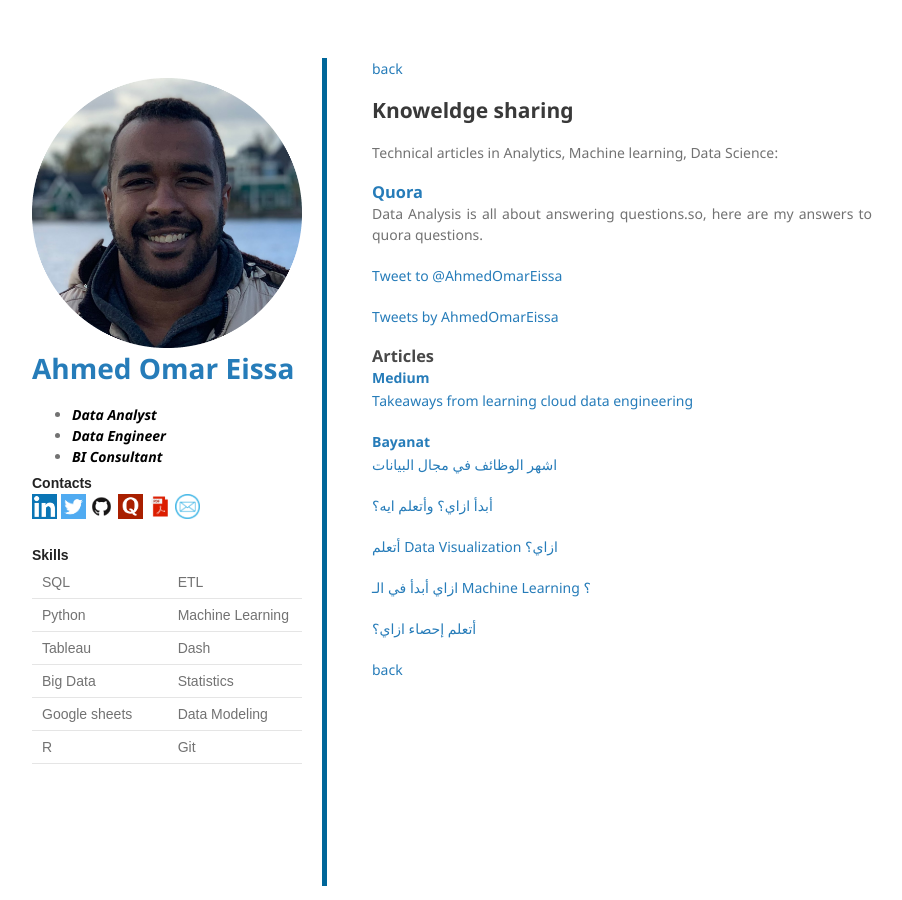
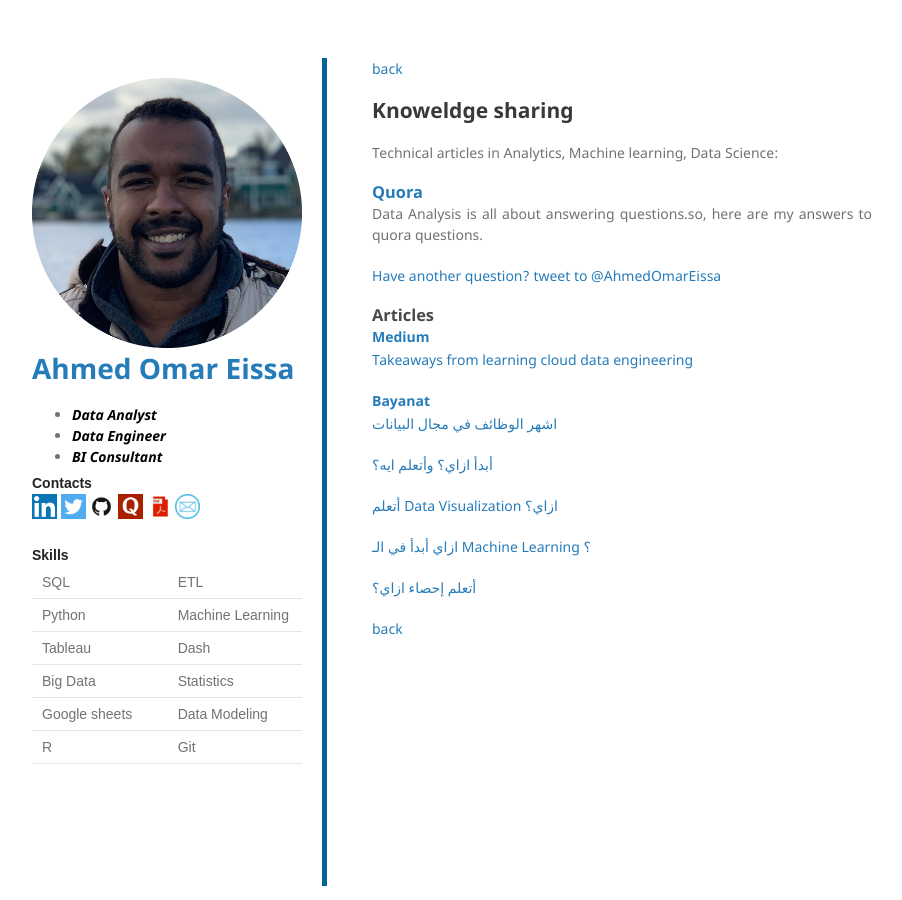
Before and after one commit to AhmedOmarEissa/AhmedOmarEissa.github.io, a Jekyll site: the page built from Knowledge Sharing.md, in a window 1280 px wide. Shown: the whole page, without its empty margins (198-1100 px from the left). Built offline with Jekyll 4.4.1, drawn with Linux system fonts in a browser that asks for light colours; comment, search, counter and statistics services are not loaded.

Commit message:
Update Knowledge Sharing.md

```diff
--- a/Knowledge Sharing.md
+++ b/Knowledge Sharing.md
@@ -9,9 +9,7 @@
 ### <a href="https://www.quora.com/profile/Ahmed-Omar-Eissa" target="_blank">Quora</a>
 Data Analysis is all about answering questions.so, here are my answers to quora questions.
 
-<a href="https://twitter.com/intent/tweet?screen_name=AhmedOmarEissa&ref_src=twsrc%5Etfw" class="twitter-mention-button" data-show-count="false">Tweet to @AhmedOmarEissa</a><script async src="https://platform.twitter.com/widgets.js" charset="utf-8"></script>
-
-<a class="twitter-timeline" href="https://twitter.com/AhmedOmarEissa?ref_src=twsrc%5Etfw">Tweets by AhmedOmarEissa</a> <script async src="https://platform.twitter.com/widgets.js" charset="utf-8"></script>
+<a href="https://twitter.com/intent/tweet?screen_name=AhmedOmarEissa&ref_src=twsrc%5Etfw" class="twitter-mention-button" data-show-count="false">Have another question? tweet to @AhmedOmarEissa</a><script async src="https://platform.twitter.com/widgets.js" charset="utf-8"></script>
 
 ### Articles
 #### <a href="https://medium.com/@hmedOmarEissa" target="_blank"> Medium</a>
@@ -29,8 +27,4 @@
 <a href="https://bayanat-eg.com/%d8%a3%d8%aa%d8%b9%d9%84%d9%85-%d8%a5%d8%ad%d8%b5%d8%a7%d8%a1-%d8%a7%d8%b2%d8%a7%d9%8a%d8%9f/" target="_blank">أتعلم إحصاء ازاي؟</a>
 
 
-
-
-
-
 [back](./)
```
